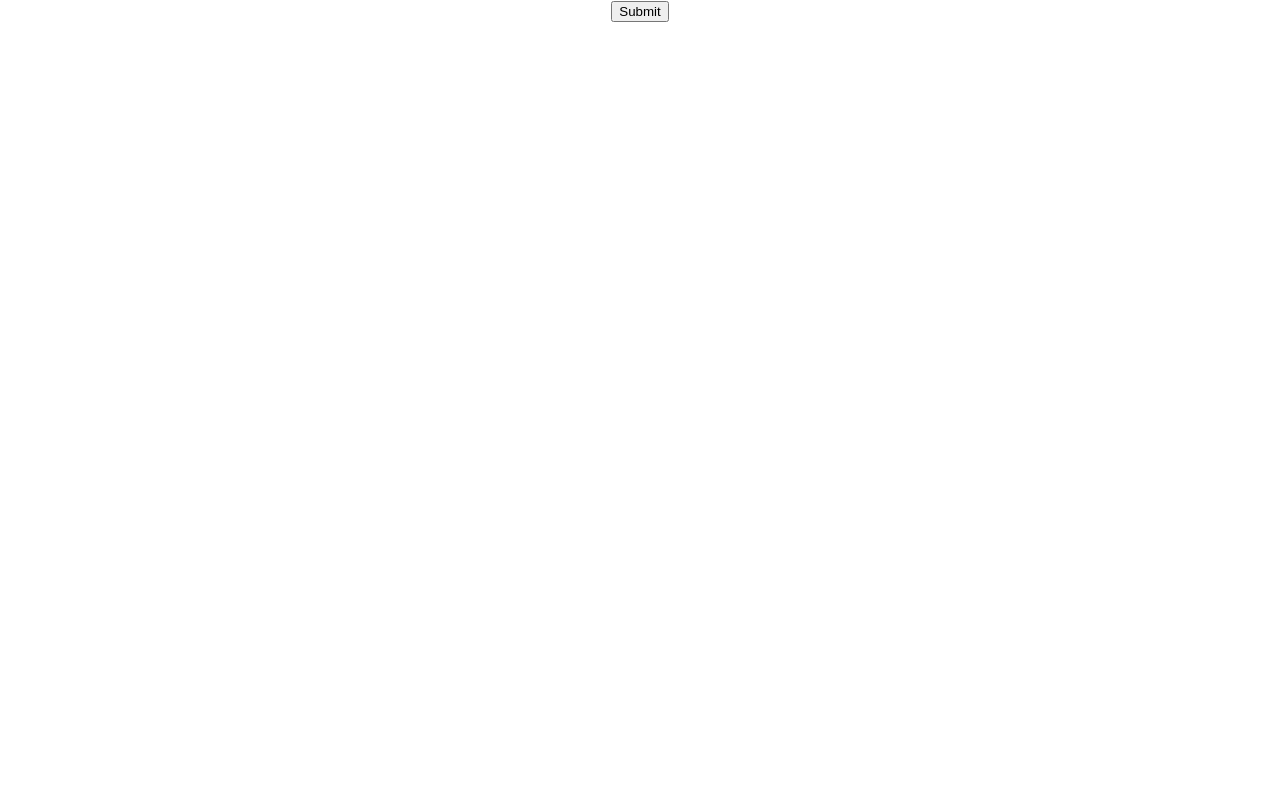
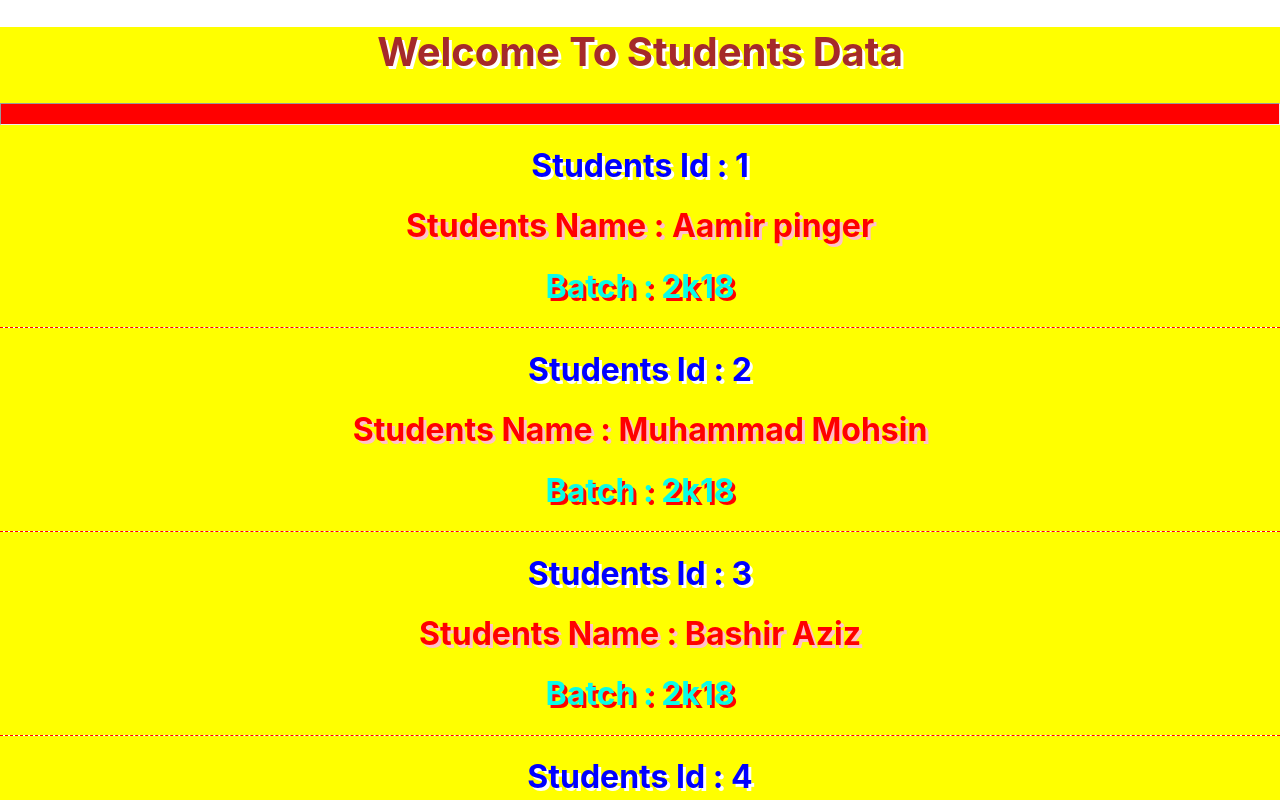
Before and after one commit to MuhammadZubair786/basic_react_project, a React (Create React App) app: page / in a window 1280 px wide. Shown: the top 800 px of the page. Built offline with nearby package versions, Linux system fonts and the light colour scheme.

Commit message:
"update and add child in App.js"

```diff
--- a/src/App.css
+++ b/src/App.css
@@ -1,5 +1,24 @@
 .App {
   text-align: center;
+  background-color: yellow;
+}
+.h1m{
+  color: brown;
+  text-shadow:3px 3px white;
+  font-size: 40px;
+}
+.l1{
+  color: red;
+  background-color: red;
+  height: 20px;
+}
+
+.l2{
+  border-style: dashed;
+  border-top: 7px;
+  border-color: red;
+  background-color: white;
+
 }
 
 .App-logo {
--- a/src/App.js
+++ b/src/App.js
@@ -1,13 +1,45 @@
 import React from 'react';
 // import logo from './logo.svg';
 import './App.css';
-import Dinner from './Dinner.js';
+import Stdid from './Stdid.js';
+import Stdname from './Stdname.js';
+
+
 
 function App() {
   return (
     <div className="App">
 
-      <Dinner dishName="Meat" sweetDish="kheer"></Dinner>
+    <h1 className="h1m">Welcome To Students Data</h1>
+    <hr className="l1"/>
+
+      <Stdid stdid="1" ></  Stdid>
+      <Stdname stname="Aamir pinger" ></  Stdname>
+
+      <hr className="l2"/>
+      <Stdid stdid="2" ></  Stdid>
+      <Stdname stname="Muhammad Mohsin " ></  Stdname>
+
+      <hr className="l2"/>
+      <Stdid stdid="3" ></  Stdid>
+      <Stdname stname="Bashir Aziz" ></  Stdname>
+
+      <hr className="l2"/>
+      <Stdid stdid="4" ></  Stdid>
+      <Stdname stname="Sheikh Ameen" ></  Stdname>
+
+
+      <hr className="l2"/>
+      <Stdid stdid="5" ></  Stdid>
+      <Stdname stname="Muhammad Zubair Minhas" ></  Stdname>
+
+
+
+  }
+
+
+
+
 
     </div>
   );
--- /dev/null
+++ b/src/Batch.js
@@ -0,0 +1,22 @@
+import React from 'react';
+import './std.css';
+
+
+function Btch(props) {
+  return (
+
+      <div>
+      {/* <h1>Today we are serving {props.dishName}</h1> */}
+
+  <h1 id="btch">Batch :  {props.btch}</h1>
+
+
+
+
+
+
+    </div>
+  )
+}
+
+export default Btch;
--- a/src/Dinner.js
+++ /dev/null
@@ -1,20 +0,0 @@
-import React from 'react';
-
-
-function Dinner(props) {
-  return (
-      <div>
-      {/* <h1>Today we are serving {props.dishName}</h1> */}
-      <input type="button" value="Submit" onClick="abc()"></input>
-      <script>
-        function abc(){
-          document.write("good")
-        }
-      </script>
-
-
-    </div>
-  )
-}
-
-export default Dinner;
--- /dev/null
+++ b/src/Stdid.js
@@ -0,0 +1,25 @@
+import React from 'react';
+import './std.css';
+
+
+
+function Stdrol(props) {
+  return (
+
+      <div>
+      {/* <h1>Today we are serving {props.dishName}</h1> */}
+
+  <h1 id="sid">Students Id :  {props.stdid}</h1>
+
+
+
+
+
+
+
+
+    </div>
+  )
+}
+
+export default Stdrol;
--- /dev/null
+++ b/src/Stdname.js
@@ -0,0 +1,24 @@
+import React from 'react';
+import './std.css';
+import Batch from './Batch.js'
+
+
+function Stdname(props) {
+  return (
+
+      <div>
+      {/* <h1>Today we are serving {props.dishName}</h1> */}
+
+  <h1 id="sname">Students Name :  {props.stname}</h1>
+  <Batch btch="2k18"></Batch>
+
+
+
+
+
+
+    </div>
+  )
+}
+
+export default Stdname;
--- /dev/null
+++ b/src/std.css
@@ -0,0 +1,12 @@
+#sname{
+    color: red;
+    text-shadow: 3px 3px pink;
+}
+#sid{
+    color: blue;
+    text-shadow: 3px 3px white;
+}
+#btch{
+    color: rgb(9, 252, 231);
+    text-shadow: 3px 3px red ;
+}
```
